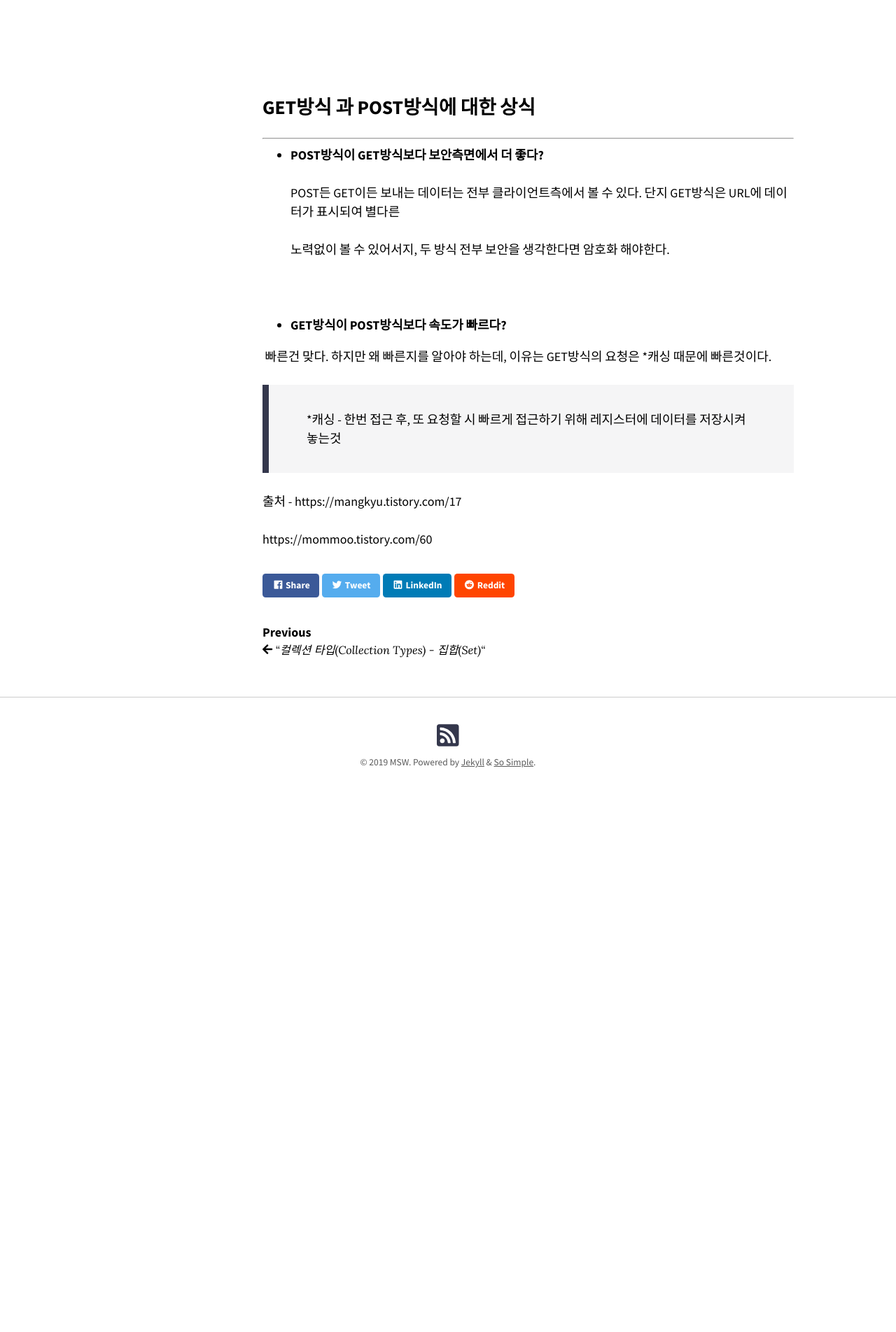
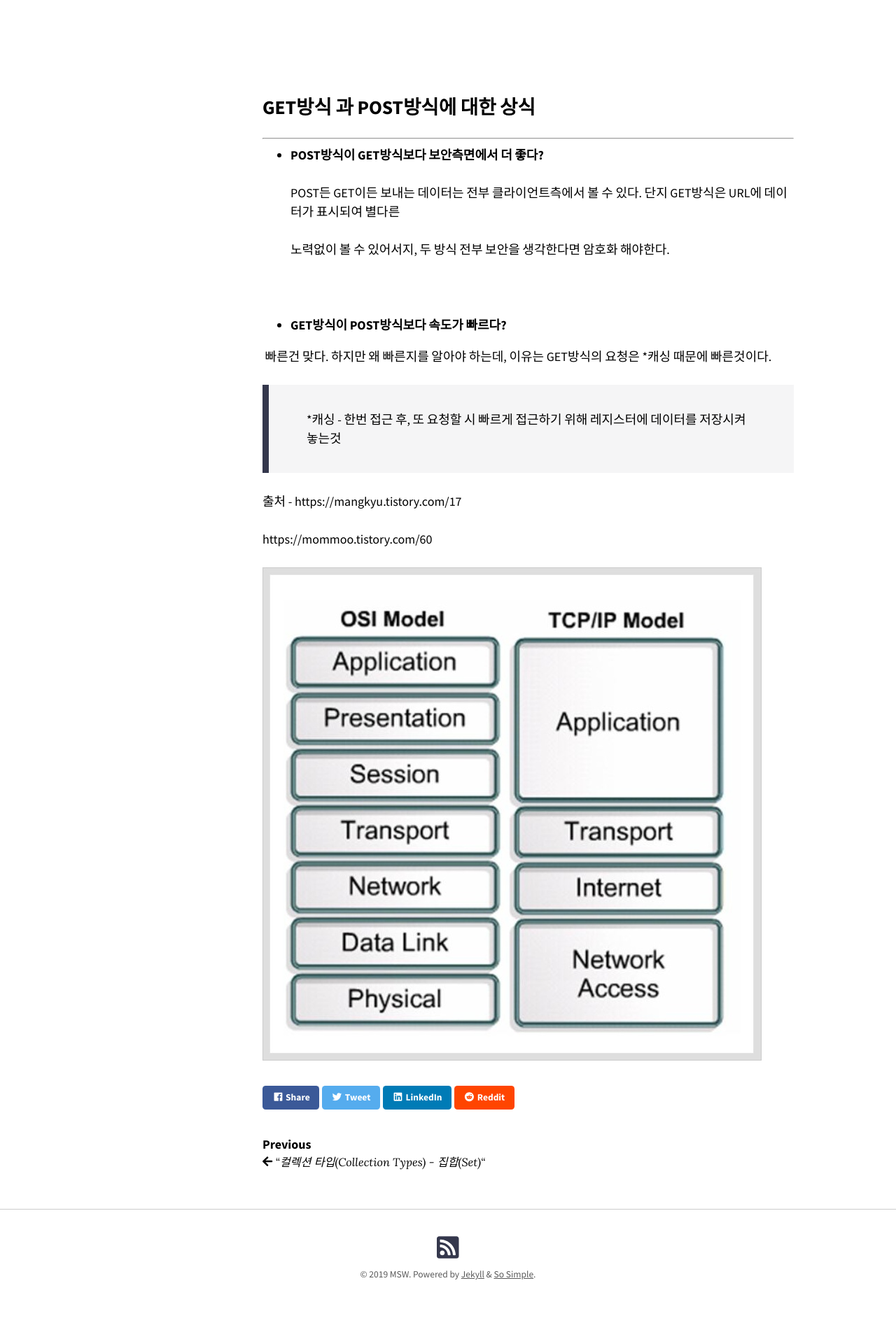
Before and after one commit to jxxnnee/minkkkjoon.github.io, a Jekyll site: the page built from _posts/2019-05-13-GET-POST.md, in a window 1280 px wide. Shown: the part 4220-6124 px from the top of the page at 70% size. Built offline with Jekyll 4.4.1, drawn with Linux system fonts in a browser that asks for light colours; nearby versions of some CDN libraries; before the commit the page ends 5392 px from its top, so only the background shows below that.

Commit message:
Update 2019-05-13-GET-POST.md

```diff
--- a/_posts/2019-05-13-GET-POST.md
+++ b/_posts/2019-05-13-GET-POST.md
@@ -178,3 +178,5 @@ POST방식은 ***BODY에 데이터를 넣어서 전송***한다. 따라서 헤
 출처 - https://mangkyu.tistory.com/17
 
 https://mommoo.tistory.com/60
+
+![osi-verse-tcp](/images/osi-verse-tcp.jpeg)
```
